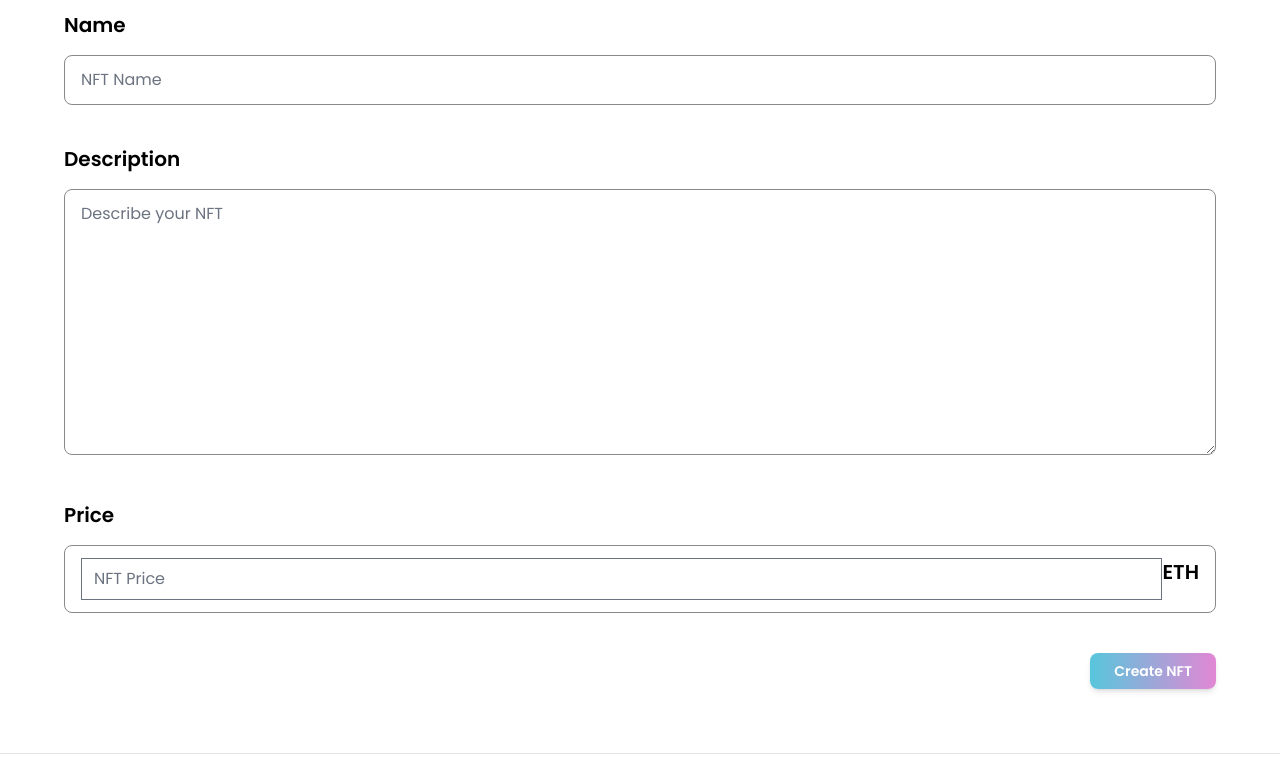
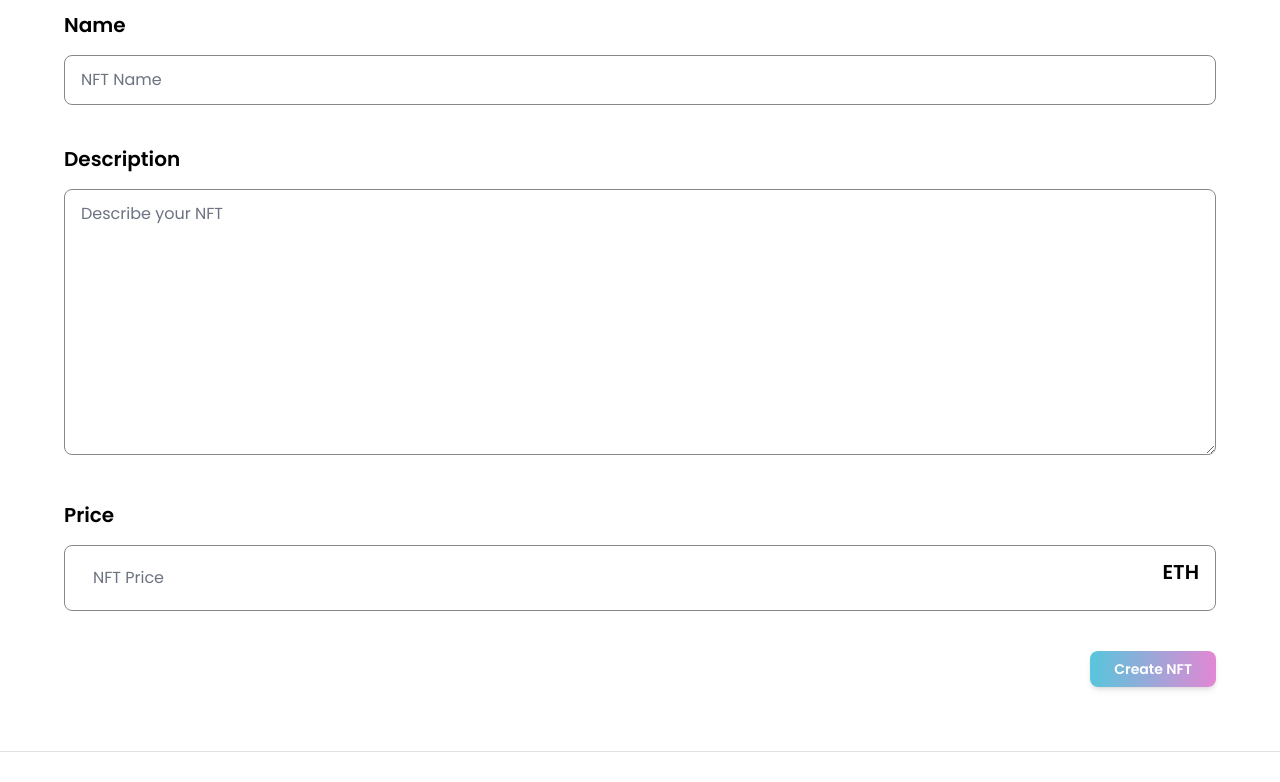
Before and after one commit to johnny0625/mx-marketplace, a Next.js app: page /create in a window 1280 px wide. Shown: the part 461-1243 px from the top of the page. Built offline with nearby package versions, Linux system fonts and the light colour scheme; what ipfs-http-client would draw is missing.

Commit message:
Fix outline visiblity

```diff
--- a/components/Input.jsx
+++ b/components/Input.jsx
@@ -1,33 +1,34 @@
 import React from 'react';
+import { twMerge } from 'tailwind-merge';
 
 const Input = ({ inputType, title, placeholder, handleClick }) => (
-  <div className="mt-10 w-full">
+  <div className="w-full mt-10">
     <div>
-      <p className="font-poppins text-xl minlg:text-4xl font-semibold sm:mb-4">
+      <p className="text-xl font-semibold font-poppins minlg:text-4xl sm:mb-4">
         {title}
       </p>
     </div>
 
     {inputType === 'number' ? (
-      <div className="dark:bg-prim-black-1 bg-white border dark:border-prim-black-1 border-prim-gray-2 rounded-lg w-full outline-none font-poppins mt-4 px-4 py-3 flex flex-row">
+      <div className="flex flex-row w-full px-4 py-3 mt-4 bg-white border rounded-lg outline-none dark:bg-prim-black-1 dark:border-prim-black-1 border-prim-gray-2 font-poppins ">
         <input
-          className="flex w-full dark:bg-prim-black-1 bg-white outline-none text-prim-gray-2 text-base  "
+          className="flex w-full text-base bg-white border-none rounded-sm dark:bg-prim-black-1 text-prim-gray-2 dark:focus:outline-white"
           type="number"
           placeholder={placeholder}
           onChange={handleClick}
         />
-        <p className="font-poppins text-xl font-semibold">ETH</p>
+        <p className="ml-4 text-xl font-semibold font-poppins">ETH</p>
       </div>
     ) : inputType === 'textarea' ? (
       <textarea
-        className="dark:bg-prim-black-1 bg-white border dark:border-prim-black-1 border-prim-gray-2 rounded-lg w-full outline-none font-poppins text-prim-gray-2 text-base mt-4 px-4 py-3"
+        className="w-full px-4 py-3 mt-4 text-base bg-white border rounded-lg outline-none dark:bg-prim-black-1 dark:border-prim-black-1 border-prim-gray-2 font-poppins text-prim-gray-2 dark:focus:outline-white"
         rows={10}
         placeholder={placeholder}
         onChange={handleClick}
       />
     ) : (
       <input
-        className="dark:bg-prim-black-1 bg-white border dark:border-prim-black-1 border-prim-gray-2 rounded-lg w-full outline-none font-poppins text-prim-gray-2 text-base mt-4 px-4 py-3"
+        className="w-full px-4 py-3 mt-4 text-base bg-white border rounded-lg focus:outline-blue-600 dark:bg-prim-black-1 dark:border-prim-black-1 border-prim-gray-2 font-poppins text-prim-gray-2"
         placeholder={placeholder}
         onChange={handleClick}
       />
```
